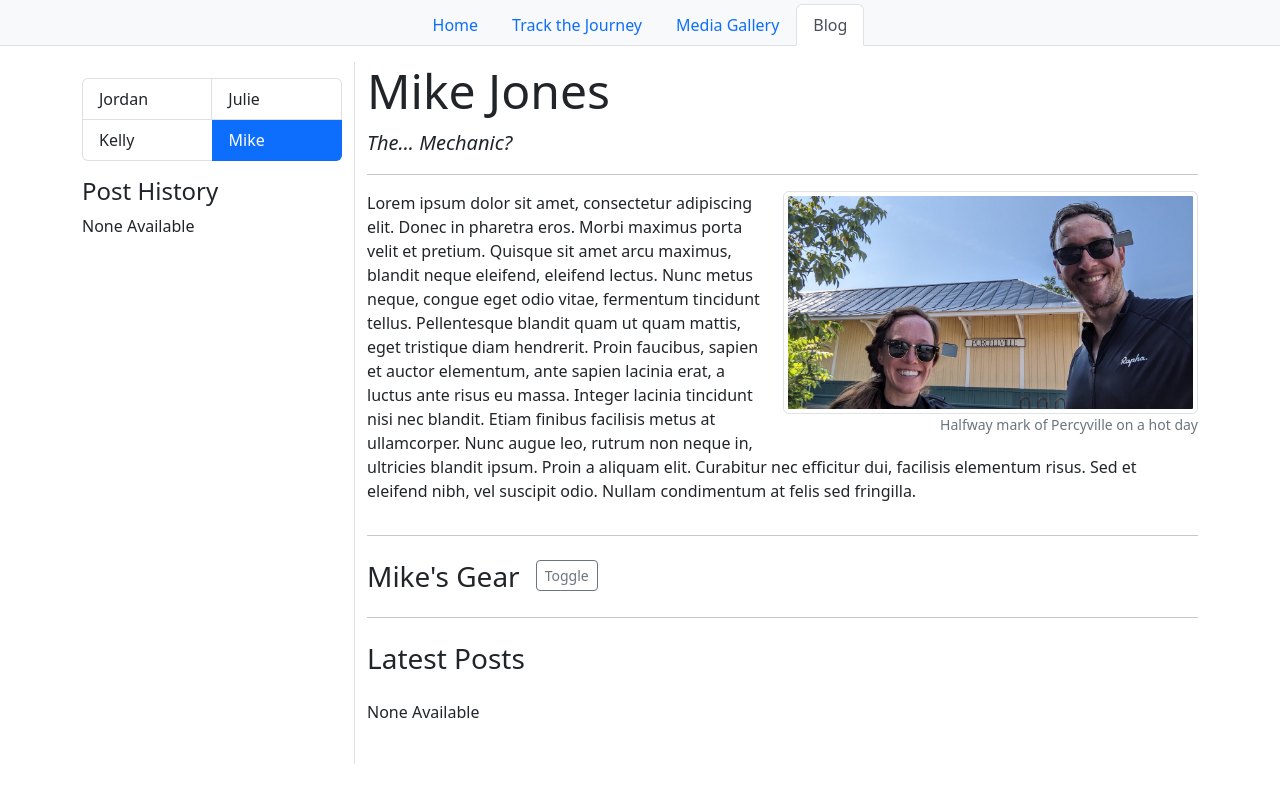
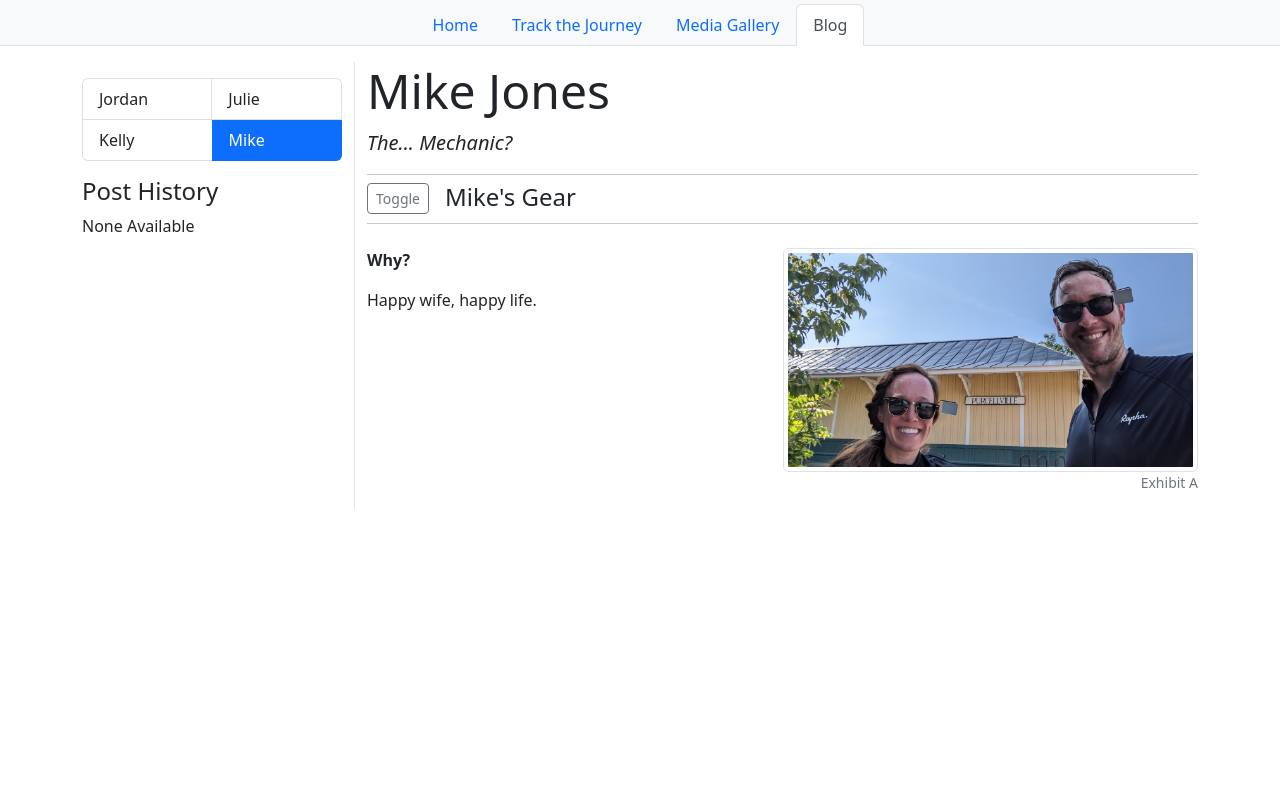
Before and after one commit to mdeanjones/bike-across-america, a Jekyll site: the page built from site/blog/mike/index.md, in a window 1280 px wide. Shown: the top 803 px of the page. Built offline with Jekyll 4.4.1, drawn with Linux system fonts in a browser that asks for light colours.

Commit message:
blog updates

```diff
--- a/site/_includes/blog-sidebar.html
+++ b/site/_includes/blog-sidebar.html
@@ -35,9 +35,11 @@
       {% assign activeClass = " active" %}
     {% endif %}
 
-    <a href="{{ post.url }}" class="list-group-item list-group-item-action{{ activeClass }}">
-      <span class="font-monospace">{{ post.date | date_to_string: "ordinal", "US" }}</span>
-      <small>(by {{ post.author }})</small>
+    <a href="{{ post.url }}" class="list-group-item list-group-item-action{{ activeClass }} d-flex">
+      <span class="font-monospace flex-fill">{{ post.date | date_to_string: "ordinal", "US" }}</span>
+      <span>
+        <small>by {{ post.author | split: " " | slice: 0, 1 }}</small>
+      </span>
     </a>
   {% else %}
     <p>None Available</p>
--- a/site/_layouts/author.html
+++ b/site/_layouts/author.html
@@ -15,7 +15,77 @@ layout: blog
   </figure>
 {% endif %}
 
-<hr />
+{% assign mostRecent = site.posts | where: "author", page.author | slice: 0, 5 %}
+
+{% unless mostRecent == empty %}
+  <hr class="mb-2" />
+
+  <div class="d-flex align-items-start">
+    <div class="me-3">
+      <button
+              class="btn btn-sm btn-outline-secondary py-1"
+              type="button"
+              data-bs-toggle="collapse"
+              data-bs-target="#latest-posts"
+              aria-expanded="false"
+              aria-controls="latest-posts"
+      >Toggle</button>
+    </div>
+
+    <h4 class="fw-lighter">Latest Posts</h4>
+  </div>
+
+  <div class="collapse" id="latest-posts">
+    <div class="list-group mt-2 mb-2">
+      {% for post in mostRecent %}
+        <a href="{{ post.url }}" class="list-group-item list-group-item-action">
+          <div class="d-flex w-100 justify-content-between">
+            <h5 class="mb-1">{{ post.title }}</h5>
+            <small class="font-monospace">{{ post.date | date_to_string: "ordinal", "US" }}</small>
+          </div>
+
+          <p class="mb-1">{{ post.author }}</p>
+          <small class="post-excerpt">{{ post.excerpt }}</small>
+        </a>
+      {% else %}
+        <div class="card card-body">
+          <p class="mb-0">None Available</p>
+        </div>
+      {% endfor %}
+    </div>
+  </div>
+{% endunless %}
+
+{% if page.gearList %}
+  <hr class="mt-1 mb-2" />
+
+  <div class="d-flex align-items-start">
+    <div class="me-3">
+      <button
+              class="btn btn-sm btn-outline-secondary py-1"
+              type="button"
+              data-bs-toggle="collapse"
+              data-bs-target="#gear-list"
+              aria-expanded="false"
+              aria-controls="gear-list"
+      >Toggle</button>
+    </div>
+
+    <h4 class="fw-lighter">{{ page.author | split: " " | slice: 0 }}'s Gear</h4>
+  </div>
+
+  <div class="collapse" id="gear-list">
+    <div class="card card-body mt-2">
+      <ul class="mb-0">
+        {% for item in page.gearList %}
+          <li>{{ item }}</li>
+        {% endfor %}
+      </ul>
+    </div>
+  </div>
+{% endif %}
+
+<hr class="mt-1 mb-4" />
 
 <div class="clearfix">
   {% if page.image %}
@@ -40,56 +110,7 @@ layout: blog
     </figure>
   {% endfor %}
 
-  {{ content }}
+  <div class="author-content mb-4">
+    {{ content }}
+  </div>
 </div>
-
-<hr class="mb-4" />
-
-{% if page.gearList %}
-  <div class="d-flex align-items-start">
-    <h3 class="fw-lighter">{{ page.author | split: " " | slice: 0 }}'s Gear</h3>
-
-    <div class="ms-3">
-      <button
-        class="btn btn-sm btn-outline-secondary py-1"
-        type="button"
-        data-bs-toggle="collapse"
-        data-bs-target="#gear-list"
-        aria-expanded="false"
-        aria-controls="gear-list"
-      >Toggle</button>
-    </div>
-  </div>
-
-  <div class="collapse" id="gear-list">
-    <div class="card card-body">
-      <ul class="mb-0">
-        {% for item in page.gearList %}
-          <li>{{ item }}</li>
-        {% endfor %}
-      </ul>
-    </div>
-  </div>
-
-  <hr class="mb-4" />
-{% endif %}
-
-<h3 class="fw-lighter mb-4">Latest Posts</h3>
-
-<div class="list-group mb-4">
-  {% assign mostRecent = site.posts | where: "author", page.author | slice: 0, 10 %}
-
-  {% for post in mostRecent %}
-    <a href="{{ post.url }}" class="list-group-item list-group-item-action">
-      <div class="d-flex w-100 justify-content-between">
-        <h5 class="mb-1">{{ post.title }}</h5>
-        <small class="font-monospace">{{ post.date | date_to_string: "ordinal", "US" }}</small>
-      </div>
-
-      <p class="mb-1">{{ post.author }}</p>
-      <small class="post-excerpt">{{ post.excerpt }}</small>
-    </a>
-  {% else %}
-    <p>None Available</p>
-  {% endfor %}
-</div>
--- /dev/null
+++ b/site/_sass/_photos.scss
@@ -0,0 +1,6 @@
+.author-content {
+  img {
+    max-width: 100%;
+    height: auto;
+  }
+}
--- a/site/assets/css/main.scss
+++ b/site/assets/css/main.scss
@@ -11,3 +11,4 @@
 @import "blog";
 @import "lists";
 @import "tables";
+@import "photos";
--- a/site/blog/mike/index.md
+++ b/site/blog/mike/index.md
@@ -5,19 +5,52 @@ author: Mike Jones
 tagline: The... Mechanic?
 
 image: /assets/images/author-mike-hero.jpg
-imageAlt: Halfway mark of Percyville on a hot day
+imageAlt: Exhibit A
 
 gearList:
-    - Item 1
-    - Item 2
-    - Item 3
+ - 2022 Fuji Touring Disc w/ stock Shimano powertrain
+ - Shimano PD-T421 Click'R SPD Pedals
+ - Vittoria Randonneur 700 x 35c Tires
+ - Fuji Alloy rear rack
+ - Tubus Tara front rack
+ - 2x Ortlieb Backroller Classic rear panniers (black)
+ - 2x Ortlieb SportRoller Classic front panniers (black)
+ - 1x Ortlieb Rack Pack 49L (black)
+ - 1x Ortlieb Ultimate 6 Classic handlebar bag (black)
+ - 2x Camelback Podium water bottles
+ - Topeak Pocket Rocket Mini Pump
+ - Bruce Kauffman Reserve Stock Tire Irons
+ - Crankbrothers M19 multitool
+ - Leatherman Signal
+ - Adidas Velosamba cycling shoes w/ SPD cleats
+ - 2x Rapha Core Jerseys
+ - 2x Ortovox merino tees
+ - Rapha Explore Overshorts
+ - Showers Pass Gravel Shorts
+ - Showers Pass Apex Pants
+ - Zoic Edge Pants
+ - Lululemon Commission Pants
+ - UnderArmor base layer
+ - Patagonia R2 TechFace
+ - Showers Pass Elements rain jacket
+ - REI Co-op Essentials rain pants
+ - Showers Pass CrossPoint rain socks
+ - 3x Pearl Izumi Select liner shorts
+ - assorted socks and under-roos
+ - assorted toiletries
+ - reflective jacket
+ - first-aid kit
+ - Helinox Chair Zero
+ - 2x Sea to Summit Watercell ST 4L Water Storage Bag
+ - Sea to Summit X-Set 12 cookware set
+ - 300g isobutane w/ burner
+ - assorted folding eating utensils & knife
+ - Exped Ultra 3R sleeping mat
+ - Slumberjack Trail Tent 2
+ - Seemoo 2 season synthetic sleeping bag
+ - Cocoon Air-Core camp pillow
 ---
 
-Lorem ipsum dolor sit amet, consectetur adipiscing elit. Donec in pharetra eros. Morbi maximus
-porta velit et pretium. Quisque sit amet arcu maximus, blandit neque eleifend, eleifend lectus.
-Nunc metus neque, congue eget odio vitae, fermentum tincidunt tellus. Pellentesque blandit quam
-ut quam mattis, eget tristique diam hendrerit. Proin faucibus, sapien et auctor elementum, ante
-sapien lacinia erat, a luctus ante risus eu massa. Integer lacinia tincidunt nisi nec blandit.
-Etiam finibus facilisis metus at ullamcorper. Nunc augue leo, rutrum non neque in, ultricies
-blandit ipsum. Proin a aliquam elit. Curabitur nec efficitur dui, facilisis elementum risus.
-Sed et eleifend nibh, vel suscipit odio. Nullam condimentum at felis sed fringilla.
+__Why?__
+
+Happy wife, happy life.
```
Also changed, not shown: site/_layouts/post.html (+5 -3 lines), site/blog/jordan/index.md (+1 -8 lines), site/blog/julie/index.html (added, +71 -0 lines), site/blog/julie/index.md (deleted, +0 -17 lines).
